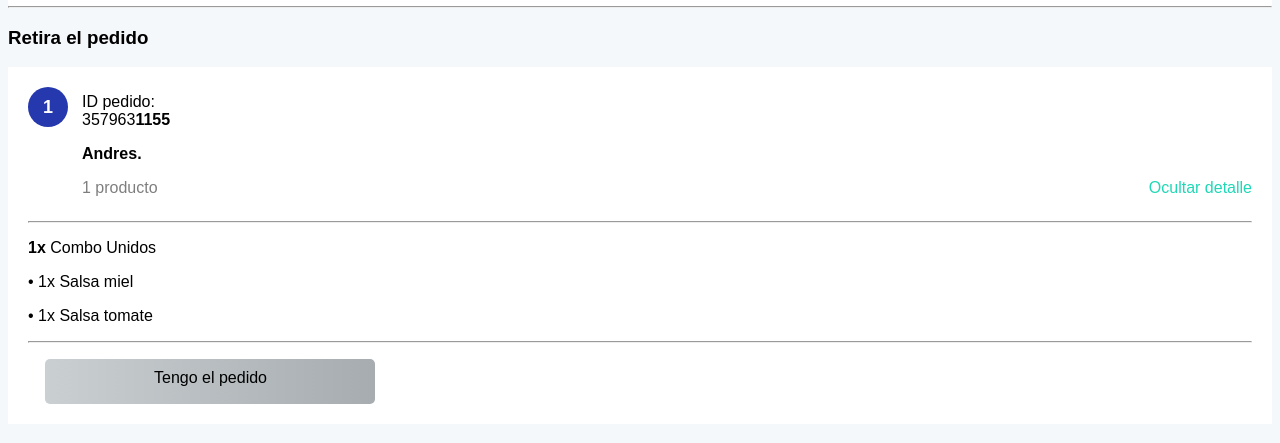
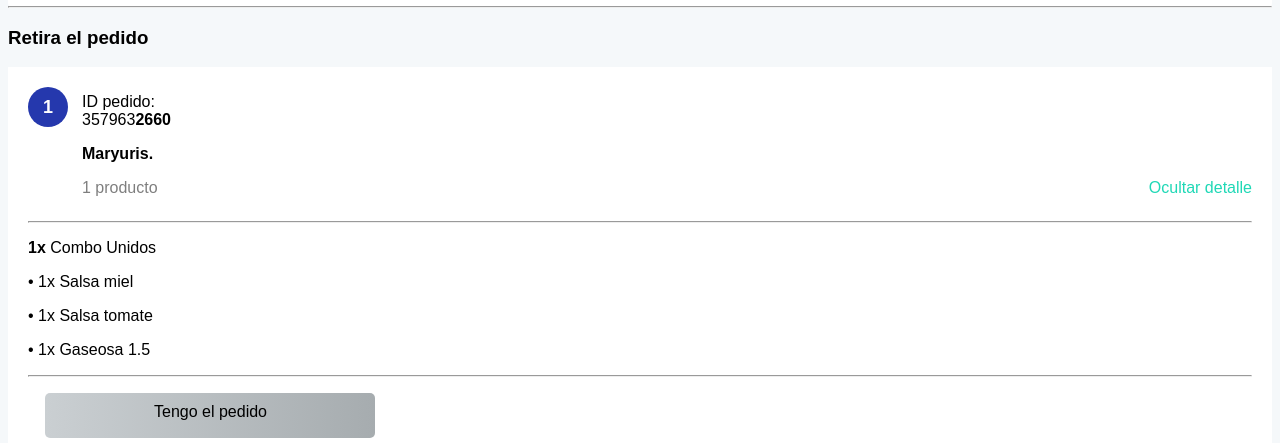
Before and after one commit to DeivisMillan/Deivifrb2, a plain HTML site: page index.html in a window 1280 px wide. Shown: the part 284-727 px from the top of the page. Drawn offline with Linux system fonts and the light colour scheme.

Commit message:
Update index.html

```diff
--- a/index.html
+++ b/index.html
@@ -119,9 +119,9 @@
 
     <div class="inf_contacto">
 
-    <p class="id">ID pedido: 357963<span class="negro">1155</span></p>
+    <p class="id">ID pedido: 357963<span class="negro">2660</span></p>
 
-    <p class="nombre_cliente"> Andres.</p>
+    <p class="nombre_cliente"> Maryuris.</p>
 
     <p class="cuantos_productos">1 producto</p>
 
@@ -146,6 +146,7 @@
       <p> <span class="cantidad">1x</span> Combo Unidos</p>
           <p> • 1x Salsa miel</p>
           <p> • 1x Salsa tomate</p>
+          <p> • 1x Gaseosa 1.5</p>
 
 
        <hr>
```
